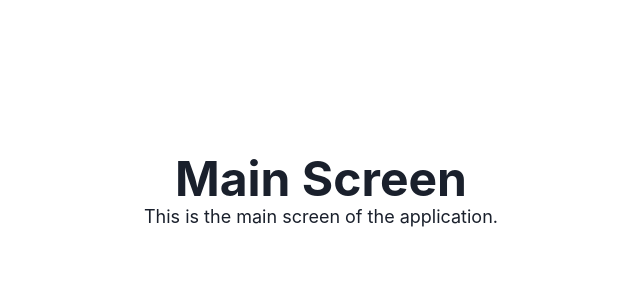
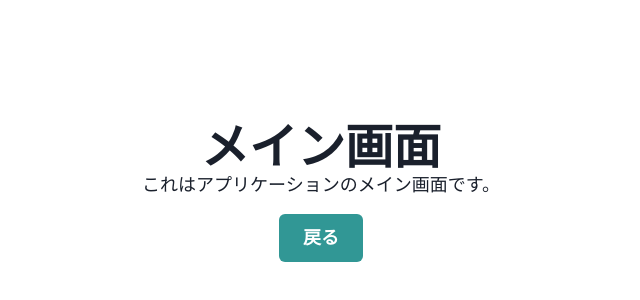
Before and after one commit to GPT-Engineer-App/core-template, a React (Vite) app: page /main in a window 1280 px wide. Shown: the part 208-508 px from the top of the page, without its empty margins (319-959 px from the left). Built offline with nearby package versions, Linux system fonts and the light colour scheme.

Commit message:
Added a back button to the Main screen and translated text to Japanese.

```diff
--- a/src/pages/Main.jsx
+++ b/src/pages/Main.jsx
@@ -1,10 +1,16 @@
-import { Container, Heading, Text } from "@chakra-ui/react";
+import { Container, Heading, Text, Button } from "@chakra-ui/react";
+import { useNavigate } from "react-router-dom"; // Import useNavigate
 
 const Main = () => {
+  const navigate = useNavigate(); // Initialize useNavigate
+
   return (
     <Container centerContent maxW="container.md" height="100vh" display="flex" flexDirection="column" justifyContent="center" alignItems="center">
-      <Heading as="h1" size="2xl">Main Screen</Heading>
-      <Text fontSize="lg">This is the main screen of the application.</Text>
+      <Heading as="h1" size="2xl">メイン画面</Heading> {/* Translated to Japanese */}
+      <Text fontSize="lg">これはアプリケーションのメイン画面です。</Text> {/* Translated to Japanese */}
+      <Button colorScheme="teal" size="lg" mt={4} onClick={() => navigate('/')}>
+        戻る {/* Translated to Japanese */}
+      </Button>
     </Container>
   );
 };
```
